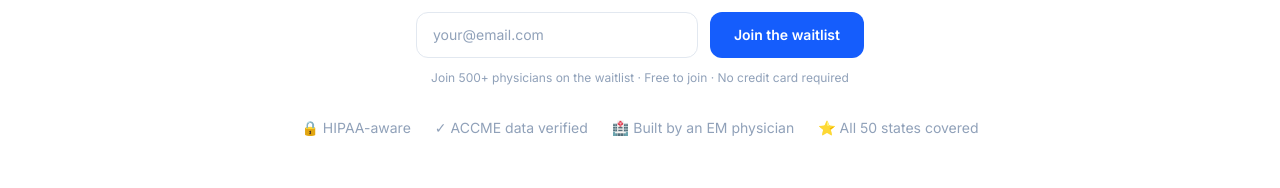
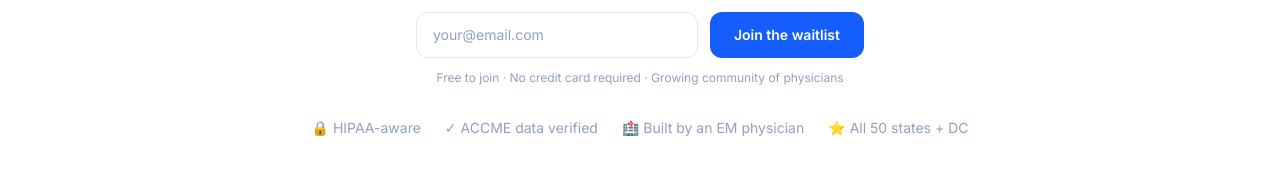
Before and after one commit to michaelrushtonjr/clearcme-site, a Next.js app: page / in a window 1280 px wide. Shown: the part 509-697 px from the top of the page. Built offline with nearby package versions, Linux system fonts and the light colour scheme.

Commit message:
fix: licenseType validation, remove hardcoded waitlist count, update 50-states claim

```diff
--- a/app/dashboard/profile/page.tsx
+++ b/app/dashboard/profile/page.tsx
@@ -30,6 +30,9 @@ export default function ProfilePage() {
 
   const handleSubmit = async (e: React.FormEvent) => {
     e.preventDefault();
+    if (!form.state) { setError("Please select a state."); return; }
+    if (!form.licenseType) { setError("Please select MD or DO."); return; }
+    if (!form.renewalDate) { setError("Please enter your renewal date."); return; }
     setLoading(true);
     setError("");
     try {
--- a/app/page.tsx
+++ b/app/page.tsx
@@ -130,7 +130,7 @@ export default function Home() {
         <div id="waitlist">
           <WaitlistForm source="hero" />
           <p className="text-xs text-slate-400 mt-3">
-            Join 500+ physicians on the waitlist · Free to join · No credit card required
+            Free to join · No credit card required · Growing community of physicians
           </p>
         </div>
 
@@ -139,7 +139,7 @@ export default function Home() {
           <span>🔒 HIPAA-aware</span>
           <span>✓ ACCME data verified</span>
           <span>🏥 Built by an EM physician</span>
-          <span>⭐ All 50 states covered</span>
+          <span>⭐ All 50 states + DC</span>
         </div>
       </section>
 
```
